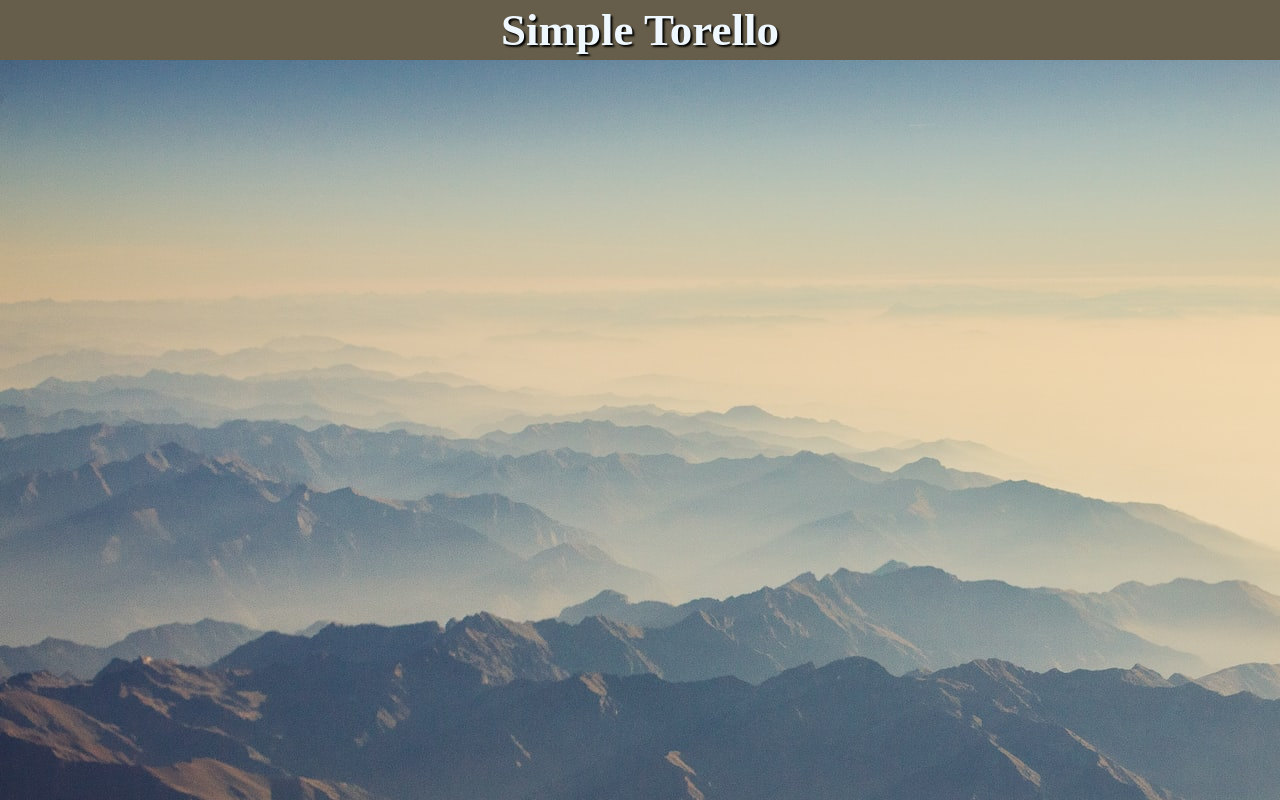
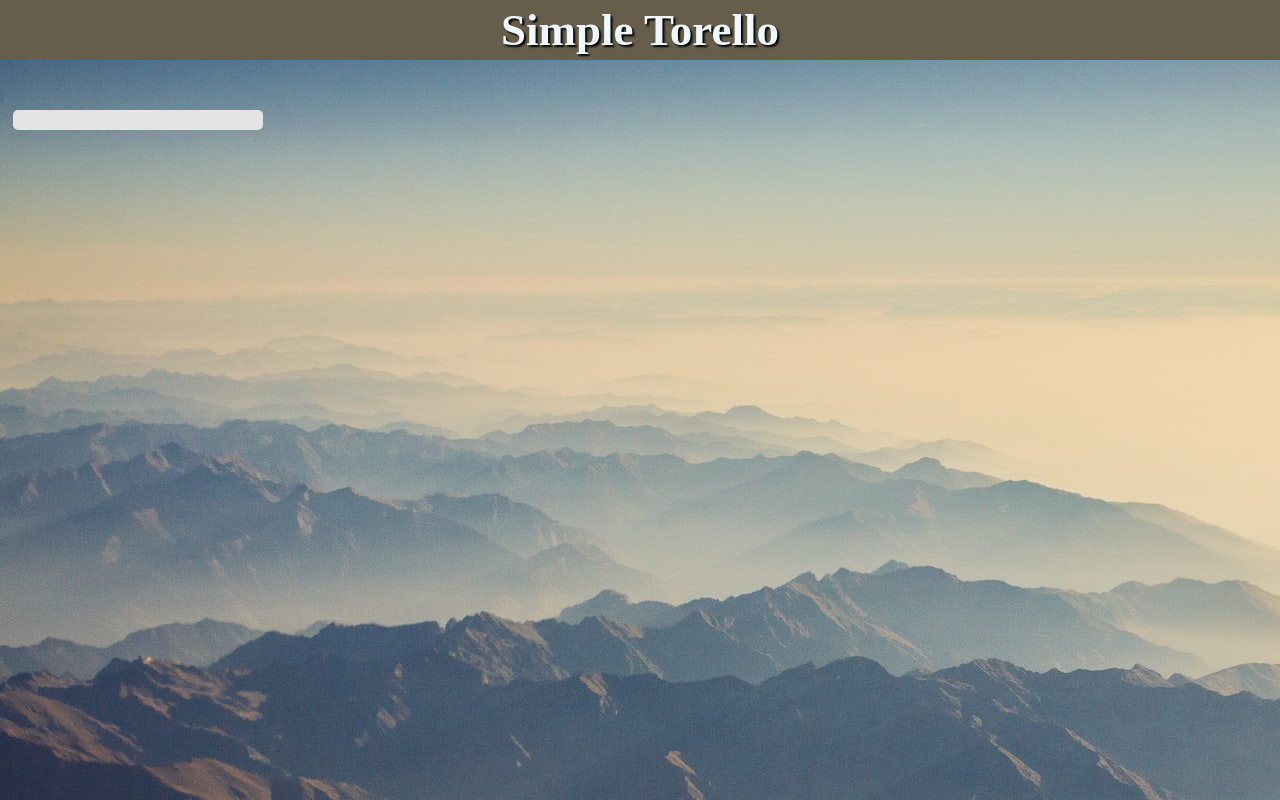
Before and after one commit to y-uchiida/react_training002, a React (Vite) app: page / in a window 1280 px wide. Built offline with nearby package versions, Linux system fonts and the light colour scheme.

Commit message:
add components (empty)

```diff
--- a/src/Components/App/App.tsx
+++ b/src/Components/App/App.tsx
@@ -1,9 +1,11 @@
 import { Header } from "../Header/Header"
+import { TaskCards } from '../TaskCards/TaskCards'
 
 function App() {
   return (
     <div className="app">
       <Header />
+      <TaskCards />
     </div>
   )
 }
--- /dev/null
+++ b/src/Components/TaskCard/TaskAddInput.tsx
@@ -0,0 +1,5 @@
+import React from "react";
+
+export const TaskAddInput = () => {
+  return <></>;
+};
--- /dev/null
+++ b/src/Components/TaskCard/TaskCard.css
@@ -0,0 +1,7 @@
+.taskCard {
+	width: 250px;
+	padding: 10px 25px;
+	margin: 10px 1%;
+	background-color: rgb(228,228,228);
+	border-radius: 5px;
+}
--- /dev/null
+++ b/src/Components/TaskCard/TaskCard.tsx
@@ -0,0 +1,17 @@
+import React from 'react'
+import { TaskCardDeleteButton } from './TaskCardDeleteButton'
+import { TaskCardTitle } from './TaskCardTitle'
+import { TaskAddInput } from './TaskAddInput'
+import { Tasks } from './Tasks/Tasks'
+import './TaskCard.css'
+
+export const TaskCard = () => {
+	return (
+		<div className="taskCard">
+			<TaskCardTitle />
+			<TaskCardDeleteButton />
+			<TaskAddInput />
+			<Tasks />
+		</div>
+	)
+}
--- /dev/null
+++ b/src/Components/TaskCard/TaskCardDeleteButton.tsx
@@ -0,0 +1,7 @@
+import React from 'react'
+
+export const TaskCardDeleteButton = () => {
+	return (
+		<></>
+	)
+}
--- /dev/null
+++ b/src/Components/TaskCard/TaskCardTitle.tsx
@@ -0,0 +1,7 @@
+import React from 'react'
+
+export const TaskCardTitle = () => {
+	return (
+		<></>
+	)
+}
--- /dev/null
+++ b/src/Components/TaskCard/Tasks/Tasks.tsx
@@ -0,0 +1,7 @@
+import React from 'react'
+
+export const Tasks = () => {
+	return (
+		<></>
+	)
+}
--- /dev/null
+++ b/src/Components/TaskCards/TaskCards.tsx
@@ -0,0 +1,10 @@
+import React from 'react'
+import { TaskCard } from '../TaskCard/TaskCard'
+
+export const TaskCards = () => {
+	return (
+		<>
+			<TaskCard />
+		</>
+	)
+}
```
Also changed, not shown: src/Components/AddTackCardButton/AddTackCardButton.tsx (added, +7 -0 lines).
